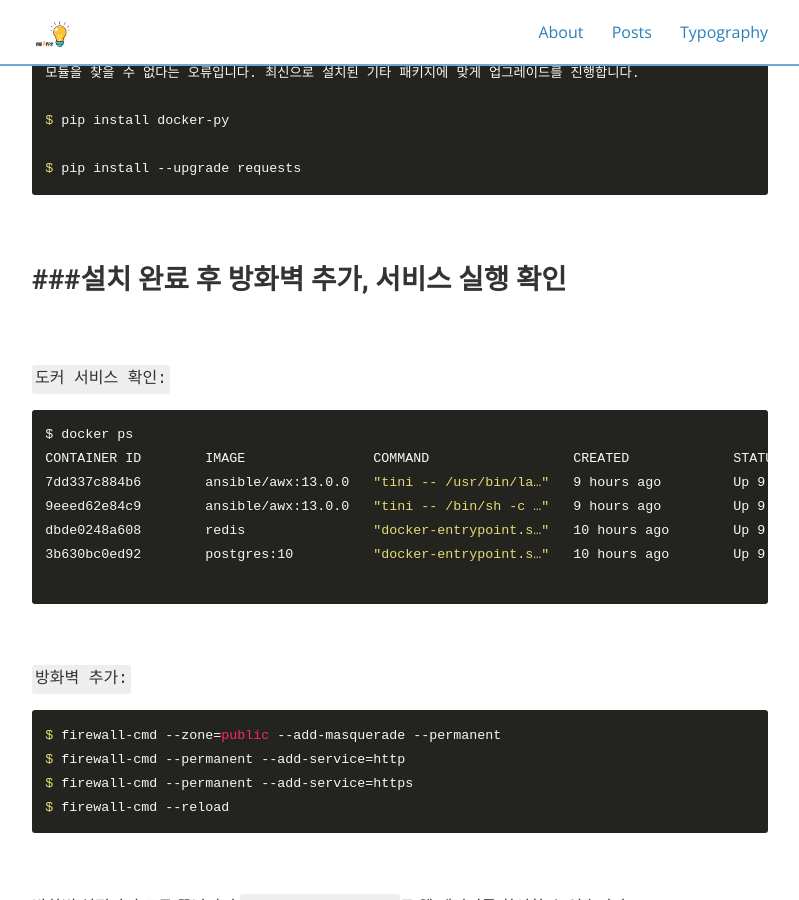
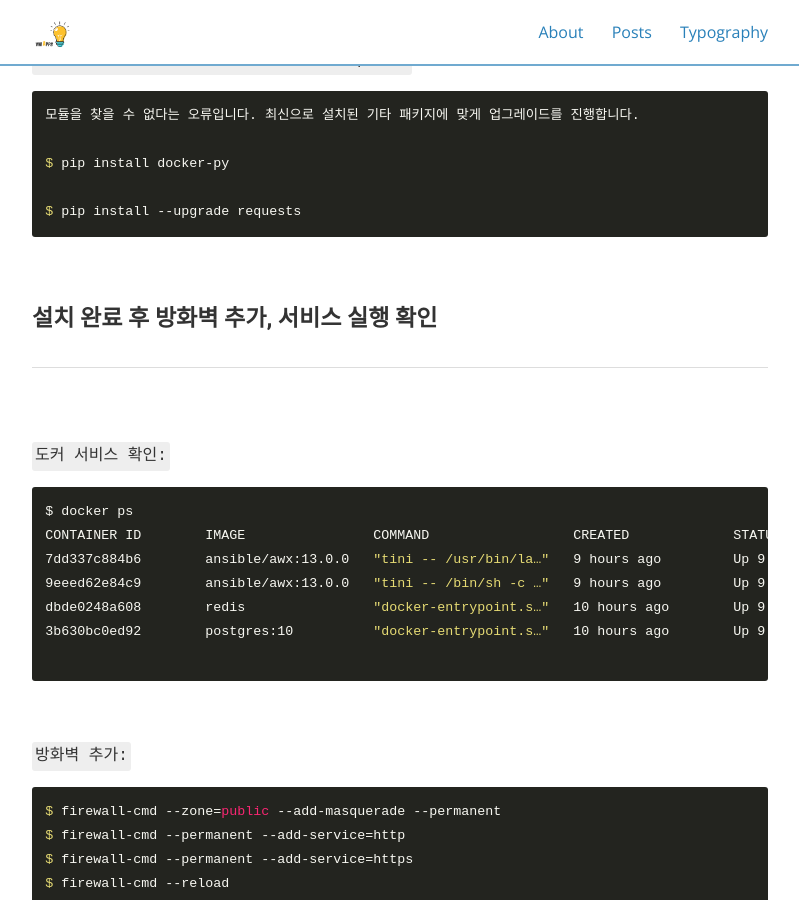
Before and after one commit to yoosejin/yoosejin.github.io, a Jekyll site: the page built from _posts/2020-07-15-How-to-install-ansible-and-awx.md, in a window 1280 px wide and 900 px high, scrolled down 3114 px. Shown: the whole window, without its empty margins (240-1039 px from the left). Built offline with Jekyll 4.4.1, drawn with Linux system fonts in a browser that asks for light colours; nearby versions of some CDN libraries; comment, search, counter and statistics services are not loaded; some of the changed text lies outside the part shown.

Commit message:
fix img error

```diff
--- a/_posts/2020-07-15-How-to-install-ansible-and-awx.md
+++ b/_posts/2020-07-15-How-to-install-ansible-and-awx.md
@@ -89,7 +89,7 @@
 
 <br>
 
-##설치 과정 오류 해결 방법
+## 설치 과정 오류 해결 방법
 ---
 
 <br>
@@ -136,7 +136,7 @@
 
 <br>
 
-###설치 완료 후 방화벽 추가, 서비스 실행 확인
+### 설치 완료 후 방화벽 추가, 서비스 실행 확인
 ---
 <br>
 
@@ -180,7 +180,7 @@
 `웹 페이지 호출 결과`
 
 <figure>
-  <img data-action="zoom" src='{{ "/assets/img/ansible1.png" | relative_url }}' alt='absolute'>
+  <img data-action="zoom" src='{{ "/assets/img/ansible1.PNG" | relative_url }}' alt='absolute'>
   <figcaption>http://server-ip 접속 로그인 화면</figcaption>
 </figure>
 
@@ -189,7 +189,7 @@
 `로그인 후 대시보드 화면`
 
 <figure>
-  <img data-action="zoom" src='{{ "/assets/img/ansible2.png" | relative_url }}' alt='absolute'>
+  <img data-action="zoom" src='{{ "/assets/img/ansible2.PNG" | relative_url }}' alt='absolute'>
   <figcaption>AWX 대시보드</figcaption>
 </figure>
 
```
